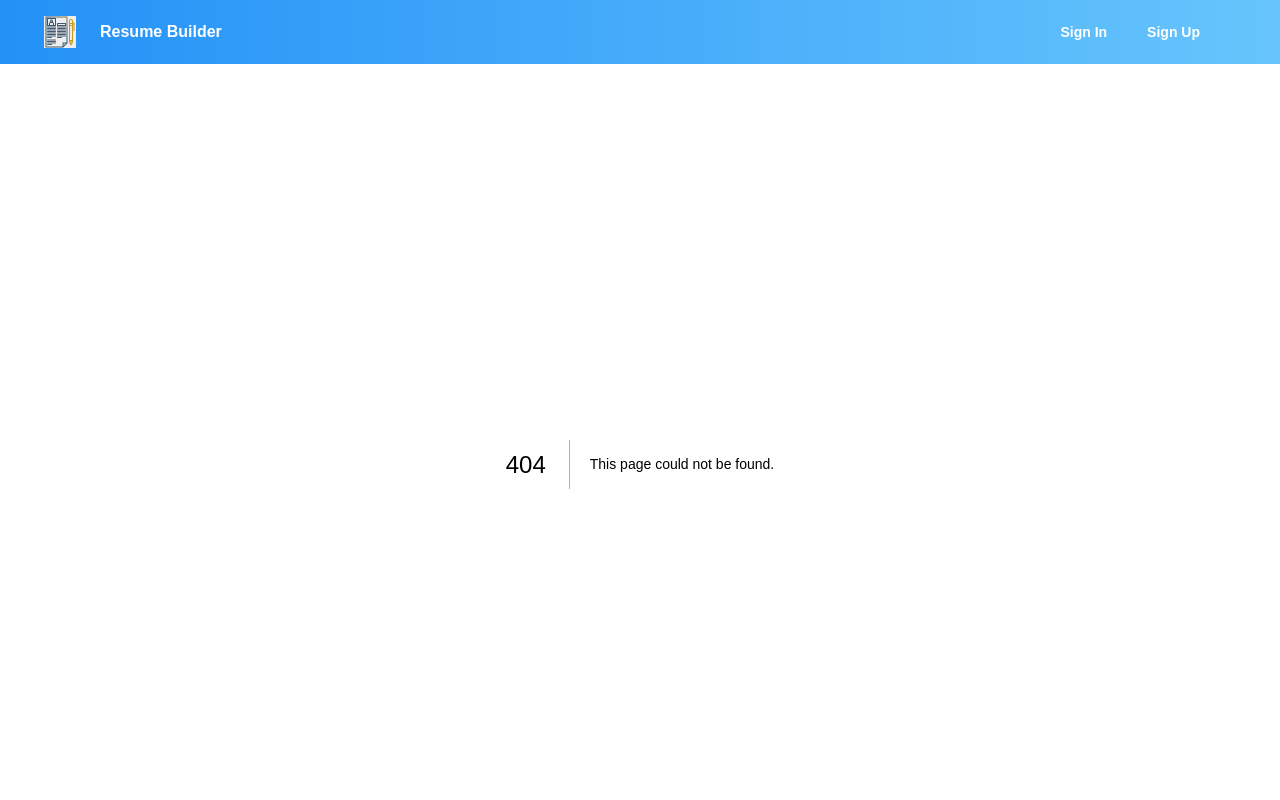
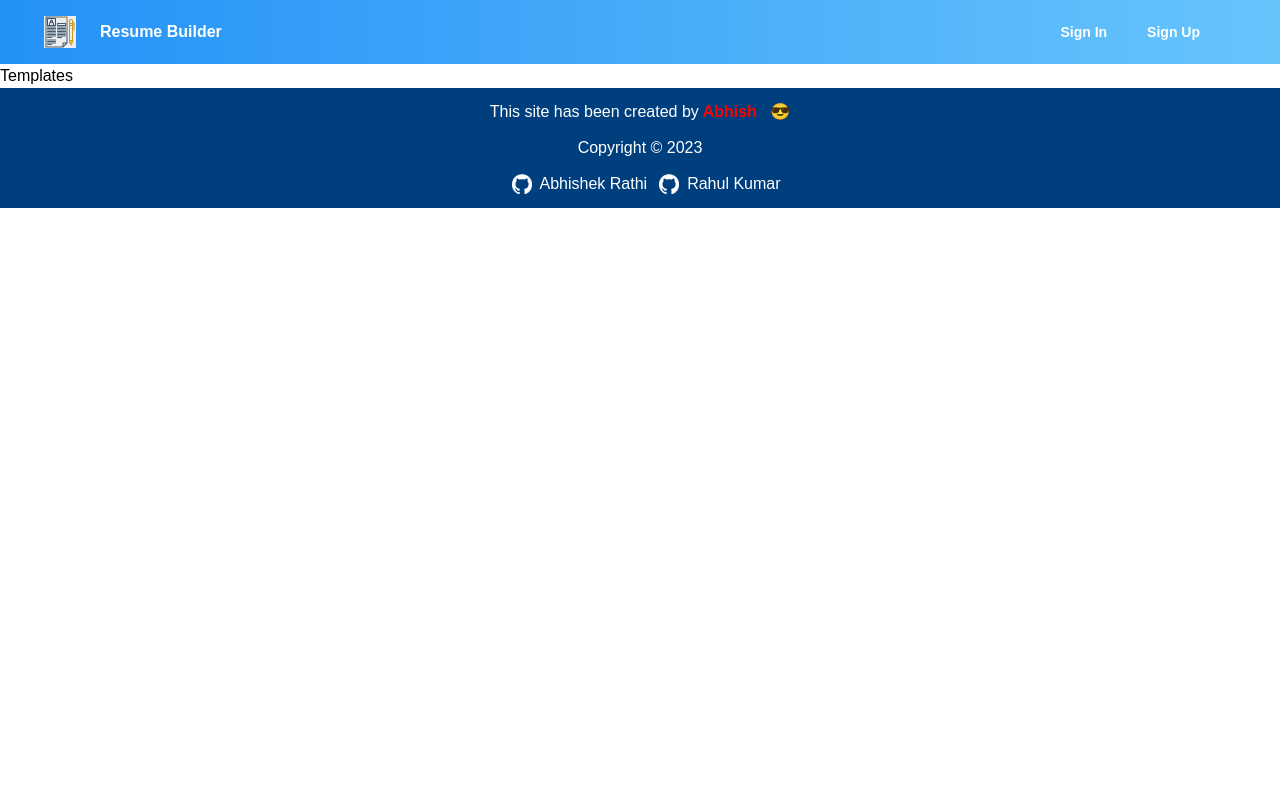
Before and after one commit to abhishekrathi16/resume-builder, a Next.js app: page /templates in a window 1280 px wide. Before the commit this address had no page. Shown: the top 800 px of the page. Built offline with nearby package versions, Linux system fonts and the light colour scheme.

Commit message:
add redirect after SignIn

```diff
--- a/components/Authentication/SignIn.tsx
+++ b/components/Authentication/SignIn.tsx
@@ -5,7 +5,7 @@ import useSignInStore, { useAuthStore } from "../../store/SignIn_SignOut";
 import useAuth from "../../FirebaseConfig/firebase_helper";
 import Loading from "../Loading_Button";
 import { toast } from 'react-toastify';
-
+import { useRouter } from "next/router";
 
 export default function SignUp(): JSX.Element {
     const [email, setEmail] = useState("");
@@ -14,7 +14,7 @@ export default function SignUp(): JSX.Element {
     const state = useSignInStore();
     const {signIn} = useAuth()
     const cancelButtonRef = useRef(null);
-
+    const router = useRouter()
     const notify = (content: string) => {
         toast(content);
     }
@@ -26,6 +26,7 @@ export default function SignUp(): JSX.Element {
             setEmail("")
             setPassword("")
             // console.log("succesfully logged in");
+            router.push('/templates')
             notify("Welcome My Friend, I wish i were a bird")
 
         })
--- /dev/null
+++ b/pages/templates.tsx
@@ -0,0 +1,9 @@
+import React from 'react'
+
+const Templates = () => {
+  return (
+    <div>Templates</div>
+  )
+}
+
+export default Templates
```
